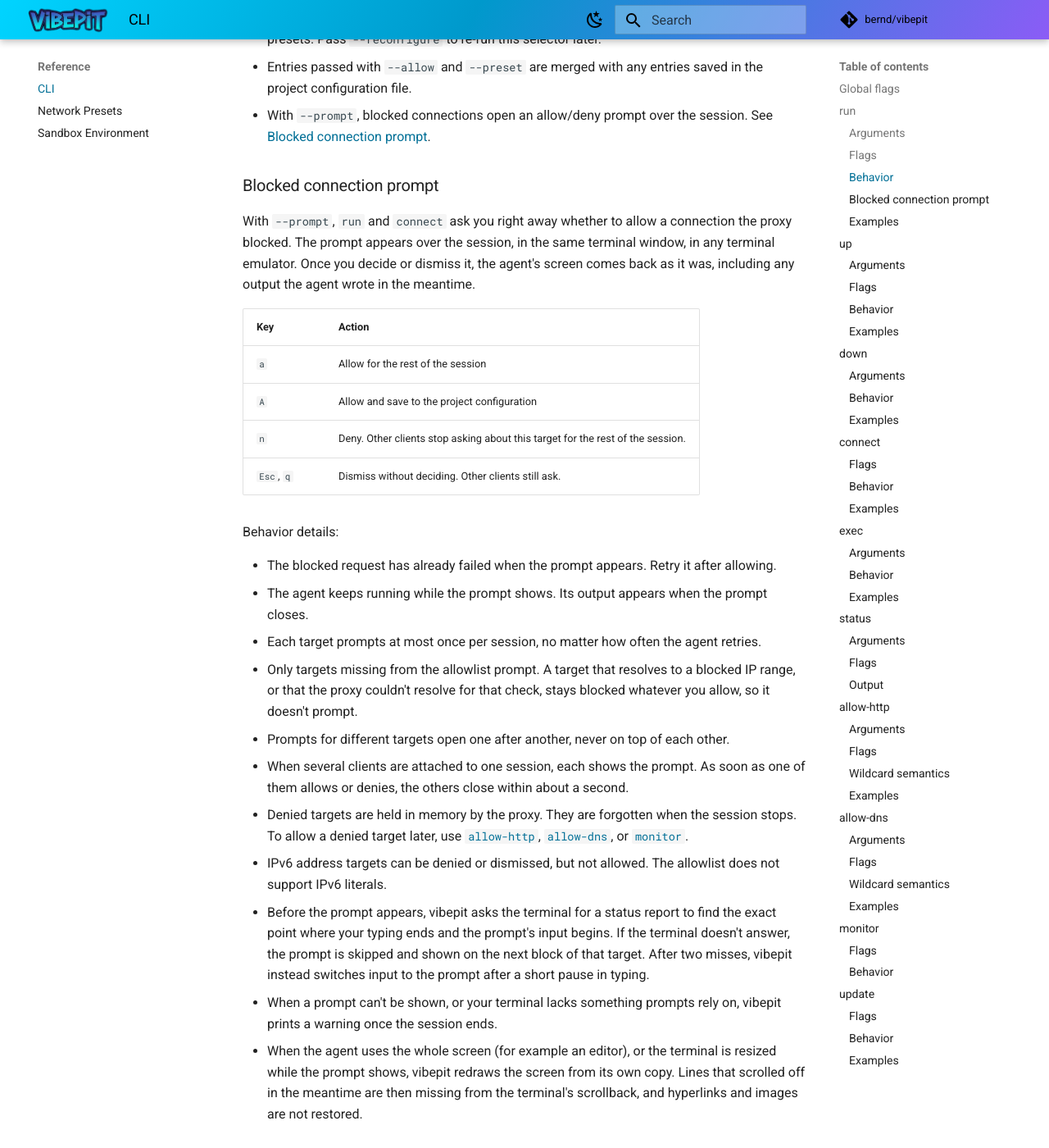
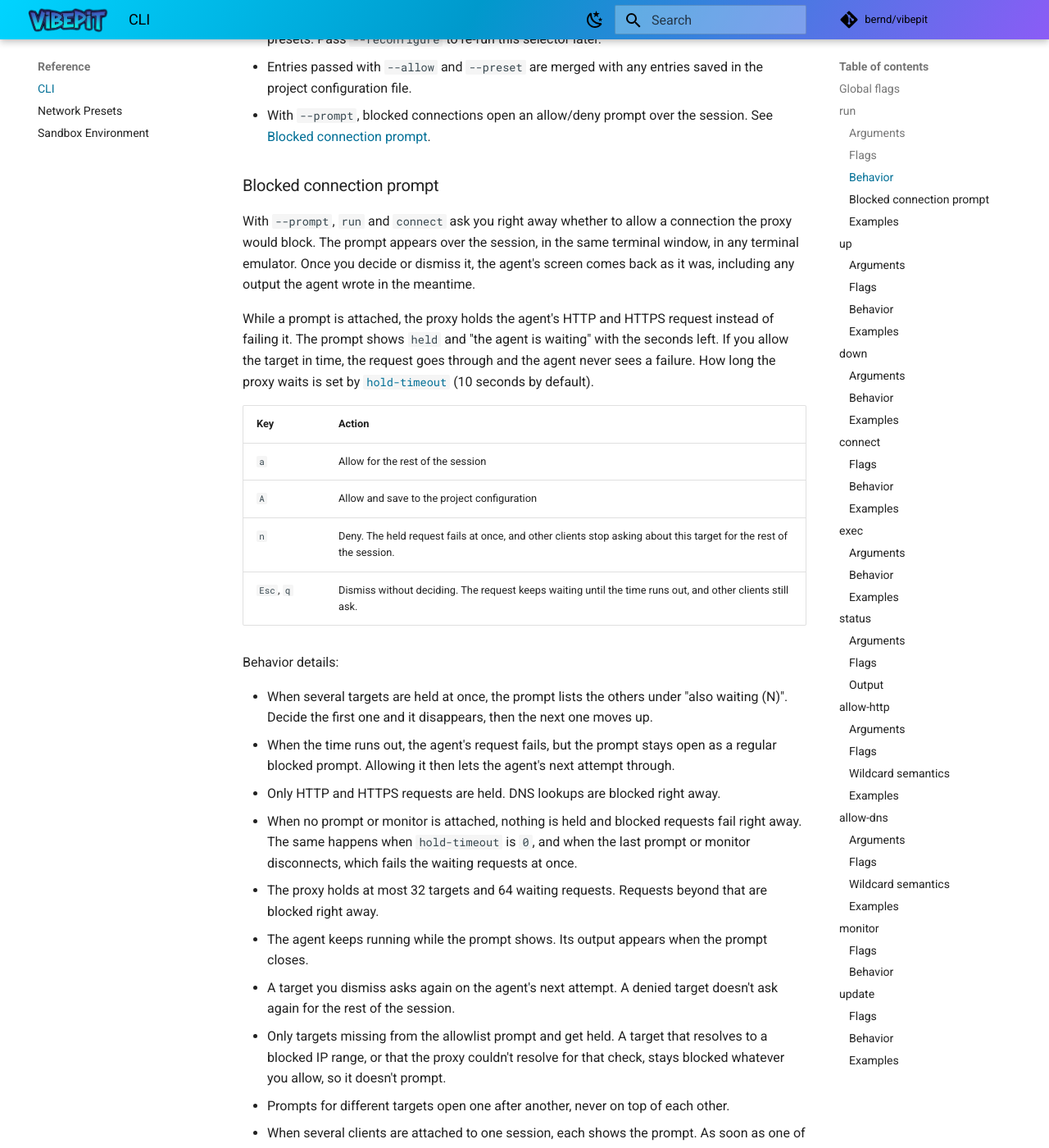
Before and after one commit to bernd/vibepit, an MkDocs documentation site: the page built from docs/content/reference/cli.md, in a window 1280 px wide and 1400 px high, scrolled down 1799 px. Shown: the whole window at 82% size. Built offline with MkDocs 1.6.1 and Material for MkDocs 9.7.7, drawn with Linux system fonts in a browser that asks for light colours; nearby versions of some CDN libraries; library files that are not in the unit come from our copies; comment, search, counter and statistics services are not loaded; some of the changed text lies outside the part shown.

Commit message:
Document held connections and hold-timeout
Co-Authored-By: Claude Opus 5.5 <noreply@anthropic.com>

```diff
--- a/docs/content/reference/cli.md
+++ b/docs/content/reference/cli.md
@@ -65,40 +65,57 @@ vibepit run [flags] [project-path]
 ### Blocked connection prompt
 
 With `--prompt`, `run` and `connect` ask you right away whether to allow a connection
-the proxy blocked. The prompt appears over the session, in the same
+the proxy would block. The prompt appears over the session, in the same
 terminal window, in any terminal emulator. Once you decide or dismiss it,
 the agent's screen comes back as it was, including any output the agent
 wrote in the meantime.
+
+While a prompt is attached, the proxy holds the agent's HTTP and HTTPS
+request instead of failing it. The prompt shows `held` and "the agent is
+waiting" with the seconds left. If you allow the target in time, the request
+goes through and the agent never sees a failure. How long the proxy waits is
+set by [`hold-timeout`](../how-to/configure-presets.md#hold-blocked-requests)
+(10 seconds by default).
 
 | Key | Action |
 |-----|--------|
 | `a` | Allow for the rest of the session |
 | `A` | Allow and save to the project configuration |
-| `n` | Deny. Other clients stop asking about this target for the rest of the session. |
-| `Esc`, `q` | Dismiss without deciding. Other clients still ask. |
+| `n` | Deny. The held request fails at once, and other clients stop asking about this target for the rest of the session. |
+| `Esc`, `q` | Dismiss without deciding. The request keeps waiting until the time runs out, and other clients still ask. |
 
 Behavior details:
 
-- The blocked request has already failed when the prompt appears. Retry it
-  after allowing.
+- When several targets are held at once, the prompt lists the others under
+  "also waiting (N)". Decide the first one and it disappears, then the next
+  one moves up.
+- When the time runs out, the agent's request fails, but the prompt stays
+  open as a regular blocked prompt. Allowing it then lets the agent's next
+  attempt through.
+- Only HTTP and HTTPS requests are held. DNS lookups are blocked right away.
+- When no prompt or monitor is attached, nothing is held and blocked
+  requests fail right away. The same happens when `hold-timeout` is `0`, and
+  when the last prompt or monitor disconnects, which fails the waiting
+  requests at once.
+- The proxy holds at most 32 targets and 64 waiting requests. Requests
+  beyond that are blocked right away.
 - The agent keeps running while the prompt shows. Its output appears when
   the prompt closes.
-- Each target prompts at most once per session, no matter how often the
-  agent retries.
-- Only targets missing from the allowlist prompt. A target that resolves
-  to a blocked IP range, or that the proxy couldn't resolve for that
+- A target you dismiss asks again on the agent's next attempt. A denied
+  target doesn't ask again for the rest of the session.
+- Only targets missing from the allowlist prompt and get held. A target that
+  resolves to a blocked IP range, or that the proxy couldn't resolve for that
   check, stays blocked whatever you allow, so it doesn't prompt.
 - Prompts for different targets open one after another, never on top of
   each other.
 - When several clients are attached to one session, each shows the prompt.
-  As soon as one of them allows or denies, the others close within about a
-  second.
+  As soon as one of them allows or denies, the others close their prompts.
 - Denied targets are held in memory by the proxy. They are forgotten when
   the session stops. To allow a denied target later, use
   [`allow-http`](#allow-http), [`allow-dns`](#allow-dns), or
   [`monitor`](#monitor).
 - IPv6 address targets can be denied or dismissed, but not allowed. The
-  allowlist does not support IPv6 literals.
+  allowlist does not support IPv6 literals, so the proxy doesn't hold them.
 - Before the prompt appears, vibepit asks the terminal for a status report
   to find the exact point where your typing ends and the prompt's input
   begins. If the terminal doesn't answer, the prompt is skipped and shown
@@ -479,6 +496,15 @@ vibepit monitor [flags]
 - If `--session` is not provided and multiple sessions are running,
   `vibepit` presents an interactive session selector.
 - If only one session is running, `vibepit` connects to it directly.
+- The monitor updates live from the proxy's event stream. It doesn't poll.
+- While the monitor is attached, the proxy holds requests to targets that
+  are not in the allowlist, as with [`--prompt`](#blocked-connection-prompt).
+  Held requests are yellow on both tabs. The logs tab shows "held · waiting
+  for a decision" with the seconds left, and once the hold ends it shows how
+  it ended: allowed, denied, timed out, request gone, or nobody watching.
+  The hosts tab pins held hosts at the top with "held Ns", and the summary
+  line counts them as "● N held".
+- On a held request, `a` or `A` allows it and `n` denies it.
 
 ---
 
```
Also changed, not shown: AGENTS.md (+7 -3 lines), docs/content/explanations/architecture.md (+3 -1 lines), docs/content/how-to/allowlist-and-monitor.md (+6 -0 lines), docs/content/how-to/configure-presets.md (+22 -0 lines).
